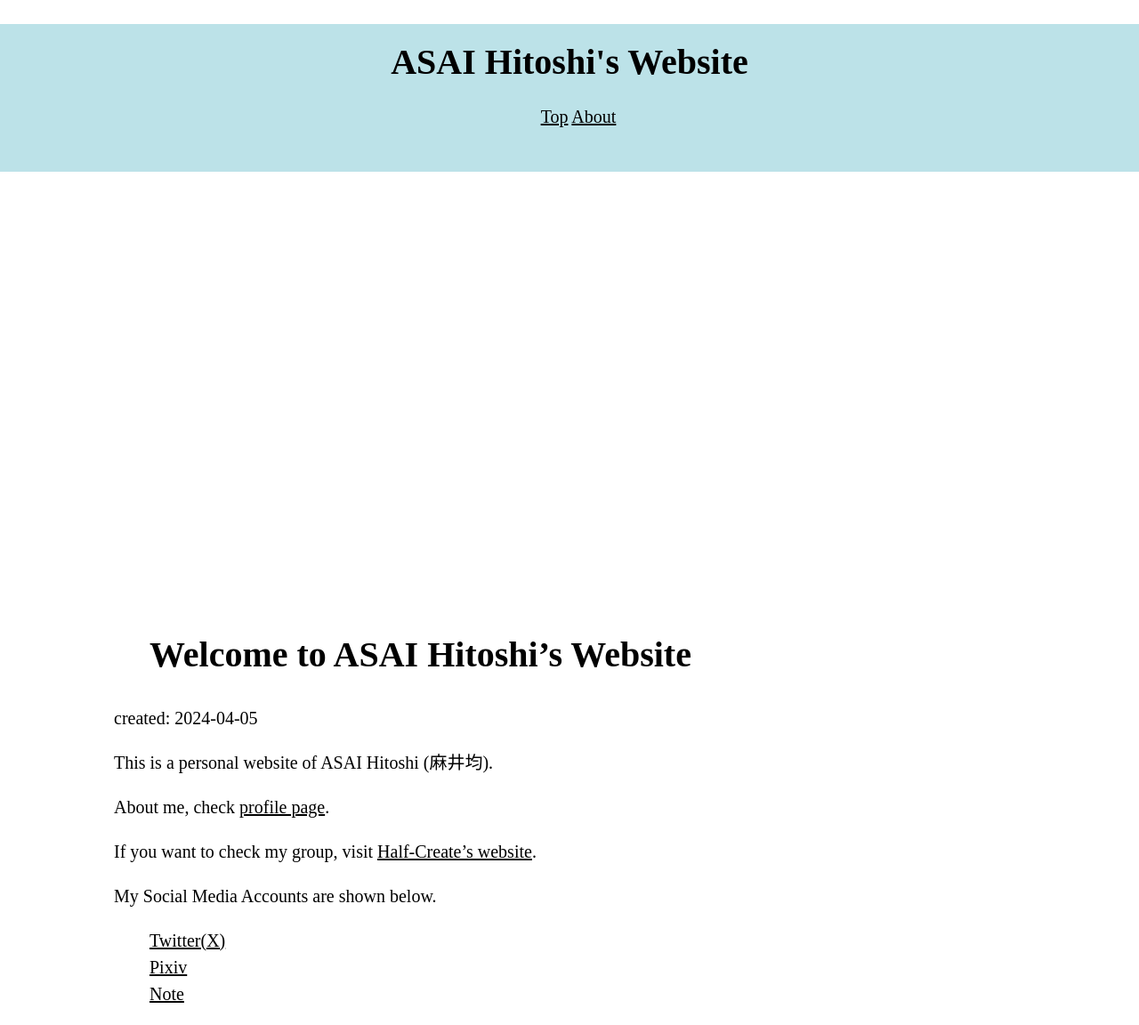
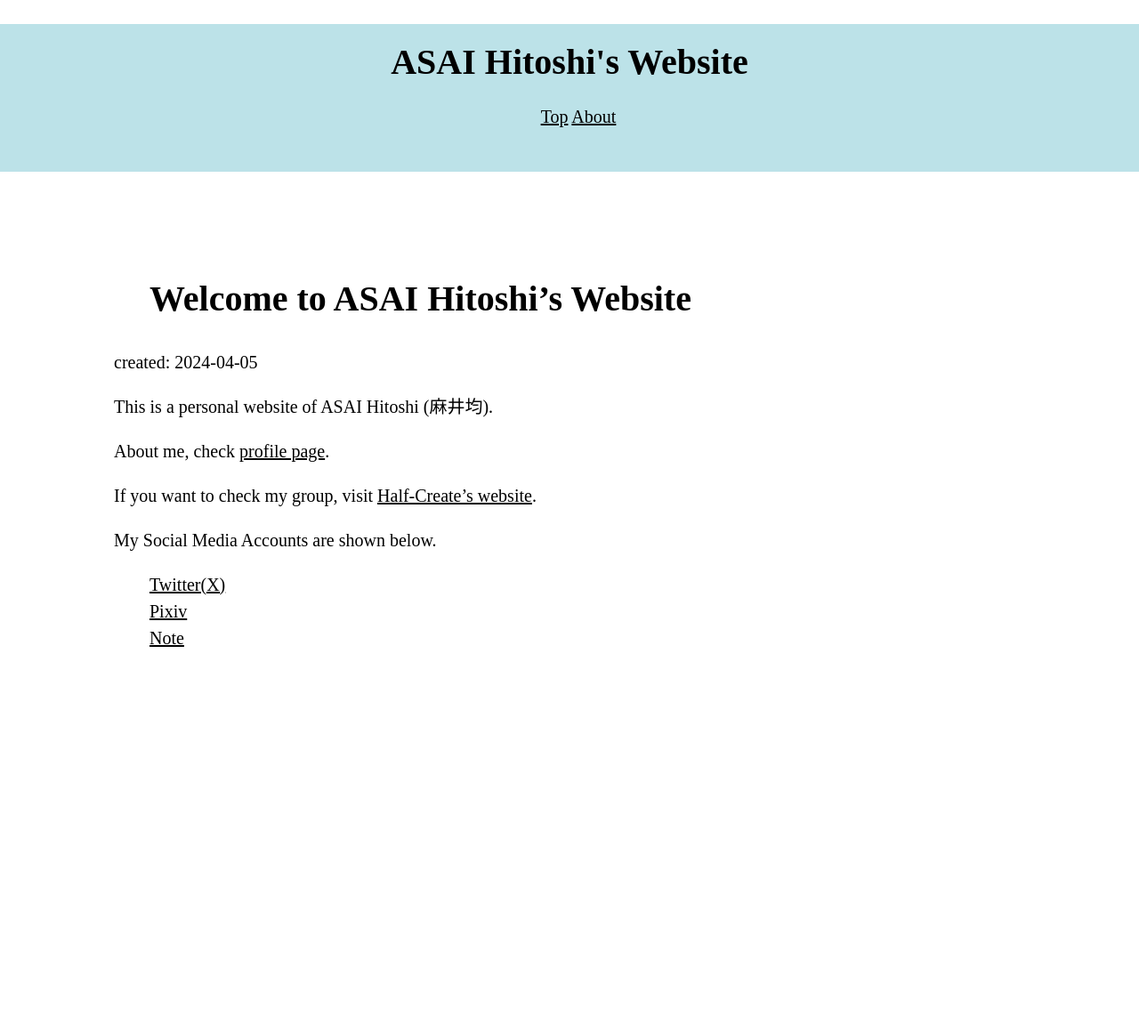
Before and after one commit to asainingen/asainingen.github.io, a Jekyll site: the page built from index.md, in a window 1280 px wide and 1152 px high. Shown: the whole window at 89% size. Built offline with Jekyll 4.4.1, drawn with Linux system fonts in a browser that asks for light colours; Markdown is read by kramdown in place of the engine named in the settings.

Commit message:
margin微調整

```diff
--- a/css/default.css
+++ b/css/default.css
@@ -15,7 +15,7 @@
 /* 主要要素 */
 
 header {
-  position: sticky;
+  position: relative;
   top: 0;
   width: 100%;
   margin-top: 0px;
@@ -25,7 +25,7 @@ header {
 }
 
 main {
-  margin-top: 500px;
+  margin-top: 100px;
   margin-left: 10%;
   margin-right: 10%;
   background-color: var(--main-color);
```
